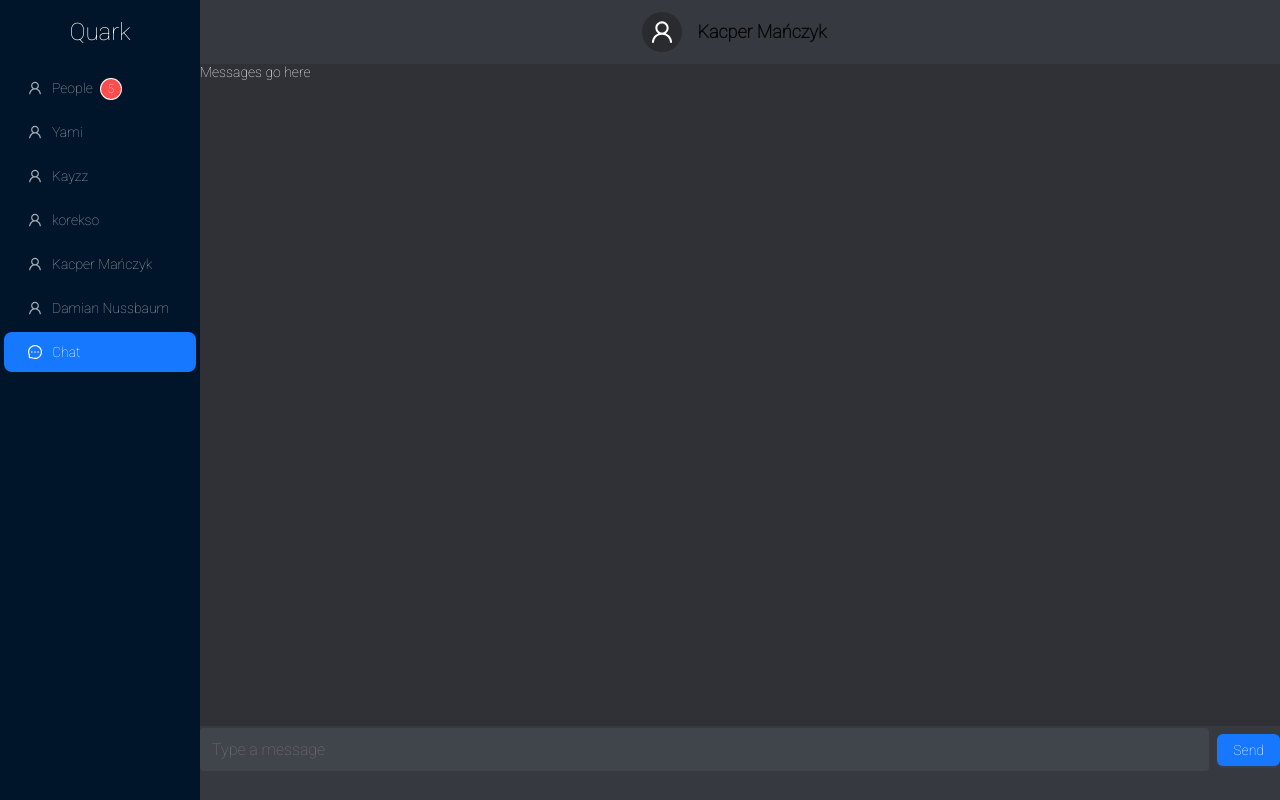
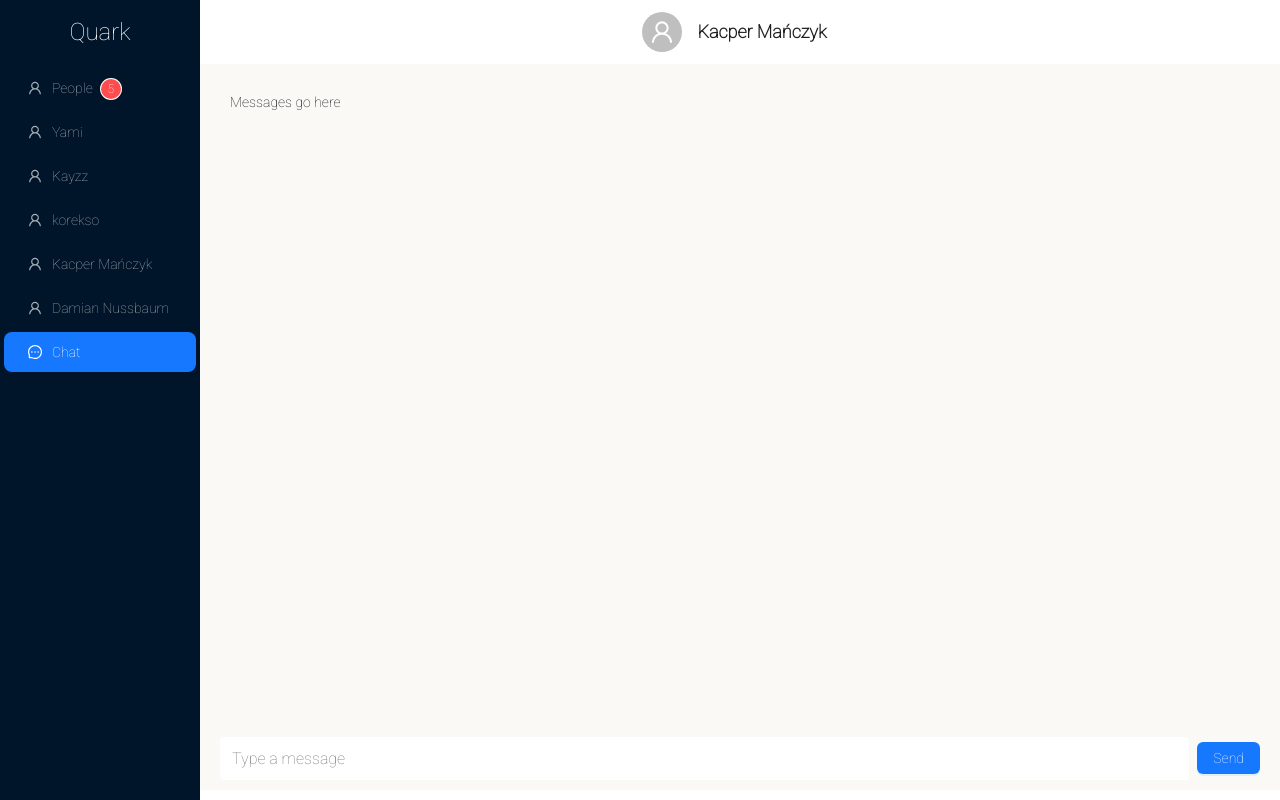
Before and after one commit to Project-team-PO/Quark-Frontend, a React (Vite) app: page /Home in a window 1280 px wide. Both pictures are taken after a click on the item "Chat". Built offline with nearby package versions, Linux system fonts and the light colour scheme; the HTML template or start-up script is replaced by a standard one; a web font is replaced by a local one.

Commit message:
changed colors to white
nothing else

```diff
--- a/src/pages/Home.tsx
+++ b/src/pages/Home.tsx
@@ -18,11 +18,11 @@ const Chat = () => {
             {/* <div style={{ background: '#36393f', height: '64px', display: 'flex', alignItems: 'center', justifyContent: 'center', color: '#fff', fontSize: '24px' }}>
                 Chat
             </div> */}
-            <div style={{ background: '#2f3136', color: 'white' ,height: '90%'}}>
-                Messages go here
+            <div style={{ background: '#FAF9F6', color: 'black' ,height: '90%'}}>
+                <p style={{ padding: 30}}>Messages go here</p>
             </div>
-            <div style={{ background: '#36393f', height: '64px', display: 'flex', alignItems: 'center', justifyContent: 'center', paddingBottom: '17px' }}>
-                <input type="text" placeholder="Type a message" style={{ flexGrow: 1, padding: '12px', borderRadius: '4px', border: 'none', background: '#40444b', color: '#fff', fontSize: '16px' }} />
+            <div style={{ background: '#FAF9F6', height: '64px', display: 'flex', alignItems: 'center', justifyContent: 'center', padding: '20px' }}>
+                <input type="text" placeholder="Type a message" style={{ flexGrow: 1, padding: '12px', borderRadius: '4px', border: 'none', background: '#fff', color: '#fff', fontSize: '16px' }} />
                 <Button type="primary" style={{ marginLeft: '8px' }}>Send</Button>
             </div>
         </div>
@@ -58,8 +58,8 @@ const Home = () => {
                     </Menu.Item>
                 </Menu>
             </Sider>
-            <Layout style={{ background: '#36393f'}}>
-                <Header style={{ background: '#36393f', padding: 0 }}>
+            <Layout style={{ background: '#fff'}}>
+                <Header style={{ background: '#fff', padding: 0 }}>
                     <div style={{ display: 'flex', alignItems: 'center', justifyContent: 'flex-end', height: '64px', paddingRight: '24px', paddingLeft: '12px' }}>
                         <Avatar size="large" icon={<UserOutlined />} style={{ marginRight: '16px' }} />
                         <span style={{ fontSize: '18px', fontWeight: 'bold' }}>Kacper Mańczyk</span>
@@ -72,7 +72,7 @@ const Home = () => {
                 </Content>
                 :
                 <Content style={{ margin: '16px' }}>
-                    <div style={{ background: '#fff', padding: '24px', minHeight: '360px' }}>
+                    <div style={{ background: '#F9F6EE', padding: '24px', minHeight: '360px' }}>
                         Content goes here
                     </div>
                 </Content>
```
